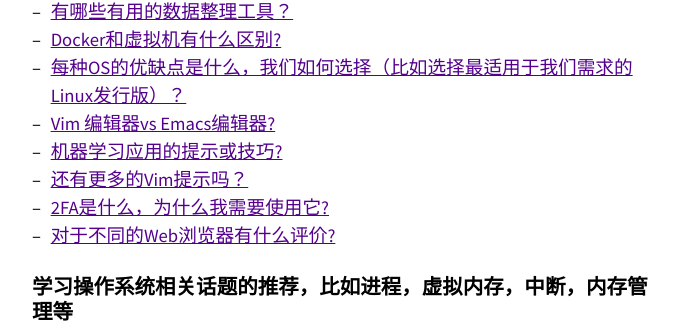
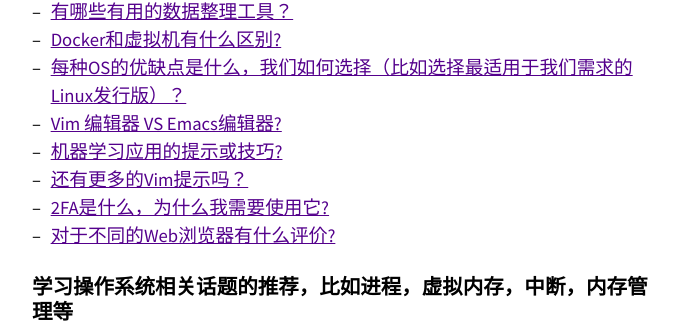
Before and after one commit to missing-semester-cn/missing-semester-cn.github.io, a Jekyll site: the page built from _2020/qa.md, in a window 1280 px wide and 900 px high, scrolled down 662 px. Shown: the part 147-470 px from the top of the window, without its empty margins (300-979 px from the left). Built offline with Jekyll 4.4.1, drawn with Linux system fonts in a browser that asks for light colours; some of the changed text lies outside the part shown.

Commit message:
Update qa.md

```diff
--- a/_2020/qa.md
+++ b/_2020/qa.md
@@ -13,7 +13,7 @@
 
 - [学习操作系统相关话题的推荐，比如进程，虚拟内存，中断，内存管理等](#学习操作系统相关话题的推荐比如进程虚拟内存中断内存管理等)
 - [你会优先学习的工具有那些?](#你会优先学习的工具有那些)
-- [使用Python VS Bash脚本 VS 其他语言?](#使用PythonVSBash脚本VS其他语言)
+- [使用Python VS  Bash脚本 VS 其他语言?](#使用python-vs-bash脚本-vs-其他语言)
 - [`source script.sh` 和`./script.sh`有什么区别？](#source-script.sh和script.sh有什么区别)
 - [各种软件包和工具存储在哪里？引用过程是怎样的？ `/bin` 或 `/lib` 是什么？](#各种软件包和工具存储在哪里引用过程是怎样的bin或lib是什么)
 - [我应该用`apt-get install`还是`pip install`  去下载软件包呢?](#我应该用apt-get-install还是pip-install--去下载软件包呢)
@@ -22,7 +22,7 @@
 - [有哪些有用的数据整理工具？](#有哪些有用的数据整理工具)
 - [Docker和虚拟机有什么区别?](#Docker和虚拟机有什么区别)
 - [每种OS的优缺点是什么，我们如何选择（比如选择最适用于我们需求的Linux发行版）？](#每种OS的优缺点是什么我们如何选择比如选择最适用于我们需求的Linux发行版)
-- [Vim 编辑器vs Emacs编辑器?](#vim-编辑器vs-emacs编辑器)
+- [Vim 编辑器 VS Emacs编辑器?](#vim-编辑器-vs-emacs编辑器)
 - [机器学习应用的提示或技巧?](#机器学习应用的提示或技巧)
 - [还有更多的Vim提示吗？](#还有更多的Vim提示吗)
 - [2FA是什么，为什么我需要使用它?](#2FA是什么为什么我需要使用它)
@@ -148,7 +148,7 @@
 
 对于双启动系统，我们认为最有效的实现是macOS的bootcamp，从长远来看，任何其他组合都可能会出现问题，尤其是当你结合了其他功能比如磁盘加密。
 
-## Vim 编辑器vs Emacs编辑器?
+## Vim 编辑器 VS Emacs编辑器?
 
 我们三个都使用vim作为我们的主要编辑器。但是Emacs也是一个不错的选择，你可以两者都尝试，看看那个更适合你。Emacs不遵循vim的模式编辑，但是这些功能可以通过Emacs插件 像 [Evil](https://github.com/emacs-evil/evil) 或 [Doom Emacs](https://github.com/hlissner/doom-emacs)来实现。
 Emacs的优点是可以用Lisp语言进行扩展（Lisp比vim默认的脚本语言vimscript要更好）。
```
